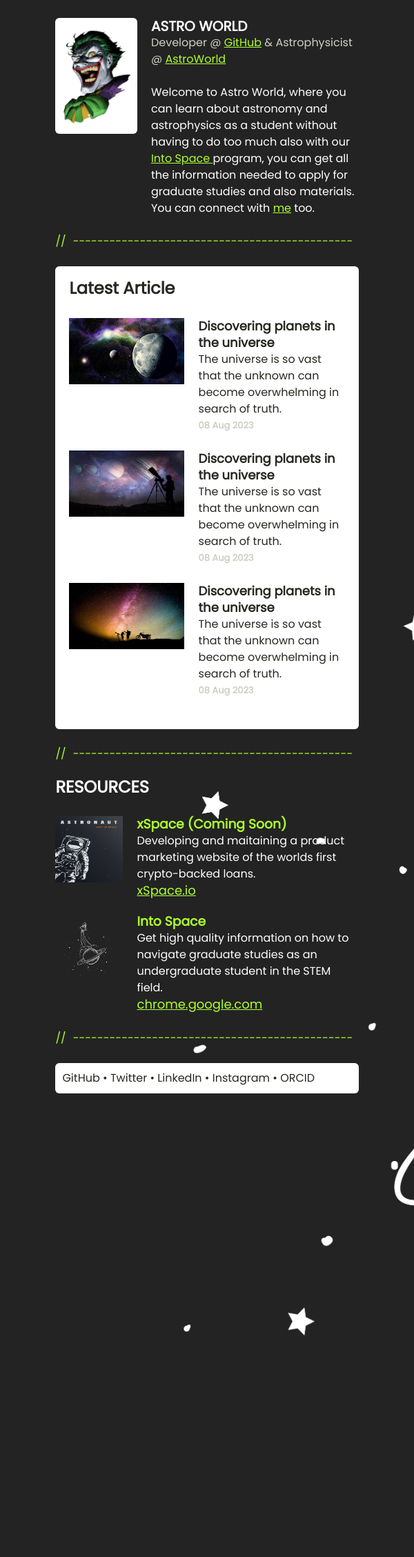
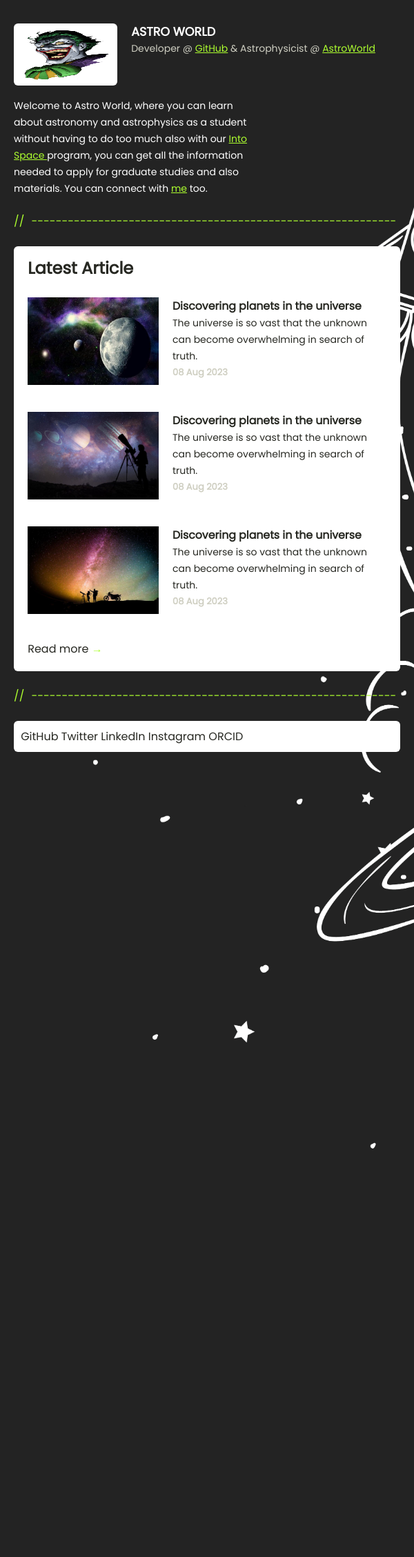
Before and after one commit to AstroWorld-Into-Space/Astro-World, a PHP site: page / in a window 600 px wide. Shown: the part 95-2352 px from the top of the page at 69% size. After the commit the page ends 1760 px from the top, so only its background shows below. Run offline with PHP 8.4, Linux system fonts and the light colour scheme.

Commit message:
home mobile  view

```diff
--- a/css/style.css
+++ b/css/style.css
@@ -89,15 +89,17 @@ body {
   background-color: #34352f;
 }
 #mainWrapper .containerWrapper {
-  background-color: black;
   padding: 0 8ch;
-}
-#mainWrapper .containerWrapper {
-  padding: 0 8ch;
-  background-image: url("../images/4740032_38604.jpg");
+  background-image: url("/Astro-World/images/4740032_38604.jpg");
   background-repeat: no-repeat;
   background-size: cover;
   background-position: 10%;
+}
+@media screen and (max-width: 600px) {
+  #mainWrapper .containerWrapper {
+    padding-left: 2ch;
+    padding-right: 2ch;
+  }
 }
 #mainWrapper .container {
   padding-top: 6%;
@@ -121,6 +123,13 @@ body {
     border-radius: 6px;
   }
 }
+@media screen and (max-width: 600px) {
+  #mainWrapper #profileFoto {
+    width: 150px;
+    height: 90px;
+    margin-right: 2ch;
+  }
+}
 #mainWrapper .paragraphone h1 {
   font-size: 20px;
   font-weight: 800;
@@ -134,6 +143,26 @@ body {
     font-size: 16px;
     margin-top: 1.5rem;
     max-width: 45ch;
+  }
+  #mainWrapper .profileBio1 {
+    display: none;
+  }
+}
+@media screen and (max-width: 600px) {
+  #mainWrapper .profileBio {
+    display: none;
+  }
+  #mainWrapper .profileBio1 {
+    display: block;
+    font-size: 14px;
+    margin-top: 2ch;
+    max-width: 40ch;
+  }
+  #mainWrapper .profileTitle {
+    font-size: 14px;
+  }
+  #mainWrapper .paragraphone h1 {
+    font-size: 17.5px;
   }
 }
 #mainWrapper .seperator {
@@ -176,6 +205,23 @@ body {
     height: 96px;
     cursor: pointer;
     margin-right: 2ch;
+    margin-bottom: 0.5rem;
+  }
+}
+@media screen and (max-width: 600px) {
+  .img1 {
+    width: 189.7px;
+    height: 127px;
+    cursor: pointer;
+  }
+  .contentOneWrapper {
+    margin-bottom: 1rem;
+  }
+  .contentOneHeader {
+    font-size: 15.75px !important;
+  }
+  .contentOneBody {
+    font-size: 14px !important;
   }
 }
 .contentOneHeader {
@@ -217,70 +263,28 @@ body {
   color: greenyellow;
 }
 
-.sectionThree > h2 {
-  margin-bottom: 2ch;
-}
-
-.contentTwoContainer {
-  margin-bottom: 2ch;
-}
-
-@media screen and (min-width: 600px) {
-  .contentTwoWrapper {
-    display: flex;
-    flex-direction: row;
-  }
-  .xSpaceImg {
-    width: 98px;
-    height: 96px;
-    margin-right: 2ch;
-    cursor: pointer;
-  }
-  .contentTwoText {
-    max-width: 55ch;
-  }
-  .spaceTimeImg {
-    width: 98px;
-    height: 96px;
-    margin-right: 2ch;
-    cursor: pointer;
-  }
-}
-.projectLink {
-  text-decoration: none;
-}
-
-@media screen and (min-width: 600px) {
-  .projectLink2 {
-    font-size: 18px;
-    cursor: pointer;
-  }
-}
-.viewProjects {
-  color: #fff;
-  text-decoration: none;
-}
-
-.viewProjects:hover {
-  color: greenyellow;
-  text-decoration: underline;
-}
-
-.viewProjectsIcon {
-  color: greenyellow;
+footer {
+  background-color: #fff;
+  padding: 1ch;
+  max-width: 90ch;
+  border-radius: 6px;
 }
 
 @media screen and (min-width: 600px) {
   footer {
-    background-color: #fff;
-    padding: 1ch;
-    max-width: 90ch;
     display: flex;
     justify-content: space-between;
-    border-radius: 6px;
   }
   li {
     display: inline-block;
+  }
+}
+@media screen and (max-width: 600px) {
+  footer {
+    flex-direction: column;
+  }
+  .dot {
+    display: none;
   }
 }
 ul {
--- a/css/style.scss
+++ b/css/style.scss
@@ -105,10 +105,17 @@ body {
 
   .containerWrapper {
     padding: 0 8ch;
-    background-image: url("/images/4740032_38604.jpg");
+    background-image: url("/Astro-World/images/4740032_38604.jpg");
     background-repeat: no-repeat;
     background-size: cover;
     background-position: 10%;
+  }
+
+  @media screen and (max-width: 600px) {
+    .containerWrapper {
+      padding-left: 2ch;
+      padding-right: 2ch;
+    }
   }
 
   .container {
@@ -119,6 +126,8 @@ body {
   main {
     display: block;
   }
+
+  // --------------- Section One -----------------
 
   .sectionOne {
     position: relative;
@@ -138,6 +147,14 @@ body {
     }
   }
 
+  @media screen and (max-width: 600px) {
+    #profileFoto {
+      width: 150px;
+      height: 90px;
+      margin-right: 2ch;
+    }
+  }
+
   .paragraphone h1 {
     font-size: 20px;
     font-weight: 800;
@@ -153,6 +170,27 @@ body {
       font-size: 16px;
       margin-top: 1.5rem;
       max-width: 45ch;
+    }
+    .profileBio1 {
+      display: none;
+    }
+  }
+
+  @media screen and (max-width: 600px) {
+    .profileBio {
+      display: none;
+    }
+    .profileBio1 {
+      display: block;
+      font-size: 14px;
+      margin-top: 2ch;
+      max-width: 40ch;
+    }
+    .profileTitle {
+      font-size: 14px;
+    }
+    .paragraphone h1 {
+      font-size: 17.5px;
     }
   }
 
@@ -177,6 +215,8 @@ body {
   }
 }
 
+// ----------------- Section 2 ----------
+
 .sectionTwo {
   background-color: #fff;
   padding: 2ch;
@@ -200,6 +240,24 @@ body {
     height: 96px;
     cursor: pointer;
     margin-right: 2ch;
+    margin-bottom: 0.5rem;
+  }
+}
+
+@media screen and (max-width: 600px) {
+  .img1 {
+    width: 189.7px;
+    height: 127px;
+    cursor: pointer;
+  }
+  .contentOneWrapper {
+    margin-bottom: 1rem;
+  }
+  .contentOneHeader {
+    font-size: 15.75px !important;
+  }
+  .contentOneBody {
+    font-size: 14px !important;
   }
 }
 
@@ -242,72 +300,31 @@ body {
   color: greenyellow;
 }
 
-.sectionThree > h2 {
-  margin-bottom: 2ch;
-}
+// ----------- Footer ----------------
 
-.contentTwoContainer {
-  margin-bottom: 2ch;
-}
-
-@media screen and (min-width: 600px) {
-  .contentTwoWrapper {
-    display: flex;
-    flex-direction: row;
-  }
-  .xSpaceImg {
-    width: 98px;
-    height: 96px;
-    margin-right: 2ch;
-    cursor: pointer;
-  }
-  .contentTwoText {
-    max-width: 55ch;
-  }
-  .spaceTimeImg {
-    width: 98px;
-    height: 96px;
-    margin-right: 2ch;
-    cursor: pointer;
-  }
-}
-
-.projectLink {
-  text-decoration: none;
-}
-
-@media screen and (min-width: 600px) {
-  .projectLink2 {
-    font-size: 18px;
-    cursor: pointer;
-  }
-}
-
-.viewProjects {
-  color: #fff;
-  text-decoration: none;
-}
-
-.viewProjects:hover {
-  color: greenyellow;
-  text-decoration: underline;
-}
-
-.viewProjectsIcon {
-  color: greenyellow;
+footer {
+  background-color: #fff;
+    padding: 1ch;
+    max-width: 90ch;
+    border-radius: 6px;
 }
 
 @media screen and (min-width: 600px) {
   footer {
-    background-color: #fff;
-    padding: 1ch;
-    max-width: 90ch;
     display: flex;
     justify-content: space-between;
-    border-radius: 6px;
   }
   li {
     display: inline-block;
+  }
+}
+
+@media screen and (max-width: 600px) {
+  footer {
+    flex-direction: column;
+  }
+  .dot {
+    display: none;
   }
 }
 
--- a/index.html
+++ b/index.html
@@ -47,6 +47,13 @@
                   </p>
                 </div>
               </div>
+              <p class="profileBio1">
+                Welcome to Astro World, where you can learn about
+                astronomy and astrophysics as a student without having to do too much also with our
+                <a href="#">Into Space </a> program, you can get all the information needed
+                to apply for graduate studies and  also materials. You can connect with
+                <a href="about.html">me</a> too.
+              </p>
             </div>
 
             <hr class="seperator" />
@@ -116,63 +123,9 @@
                   </h3>
                 </div>
               </article>
-             <!--<a href="projects.html" class="blogLink"
+             <a href="projects.html" class="blogLink"
                 >Read more <span class="blogLinkIcon">&rarr;</span></a
-                >-->
-            </div>
-
-            <hr class="seperator" />
-
-            <div class="sectionThree">
-              <h2>RESOURCES</h2>
-              <article class="contentTwoContainer">
-                <div class="contentTwoWrapper">
-                  <a href="nexo.html">
-                    <img src="images/727.jpg" alt="XSpace" class="xSpaceImg" />
-                  </a>
-                  <div class="contentTwoText">
-                    <h3><a href="#" class="projectLink hov">xSpace (Coming Soon)</a></h3>
-                    <p class="cText">
-                      Developing and maitaining a product marketing website of
-                      the worlds first crypto-backed&nbsp;loans.
-                    </p>
-                    <p>
-                      <a href="#" class="projectLink2 hov">xSpace.io</a>
-                    </p>
-                  </div>
-                </div>
-                <!-- <p class="Out">Developing and maitaining a product marketing website of the worlds first crypto-backed&nbsp;loans.</p> -->
-              </article>
-
-              <article class="contentTwoContainer">
-                <div class="contentTwoWrapper">
-                  <a href="#">
-                    <img
-                      src="images/4740032_38604.jpg"
-                      alt="SpaceTime"
-                      class="spaceTimeImg"
-                    />
-                  </a>
-                  <div class="contentTwoText">
-                    <h3><a href="#" class="projectLink hov">Into Space</a></h3>
-                    <p class="cText">
-                     Get high quality information on how to navigate graduate studies as an undergraduate
-                     student in the STEM field.
-                    <p>
-                      <a
-                        href="https://chrome.google.com/webstore/detail/rundown/opjjddkgmphhkjlgocopmeolmmibiphb"
-                        class="projectLink2 hov"
-                        >chrome.google.com</a
-                      >
-                    </p>
-                  </div>
-                </div>
-                <!-- <p class="sectionThreePOut">Turns your browsers new-tab page into a simple markdown editor with to-do lists and&nbsp;summaries.</p> -->
-              </article>
-
-              <!-- <a href="resources.html" class="viewProjects"
-                >View More <span class="viewProjectsIcon">&rarr;</span></a
-              > -->
+                >
             </div>
 
             <hr class="seperator" />
```
Also changed, not shown: 1 other file.
